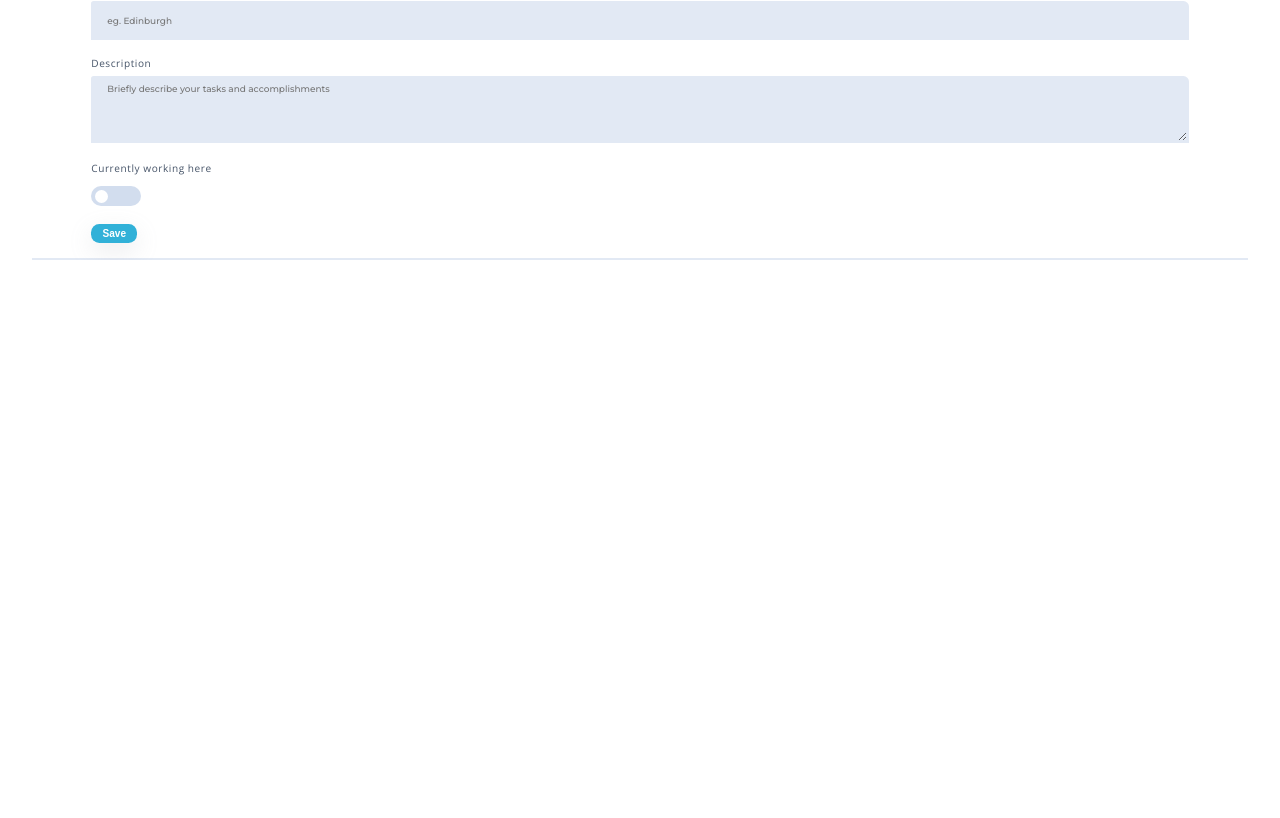
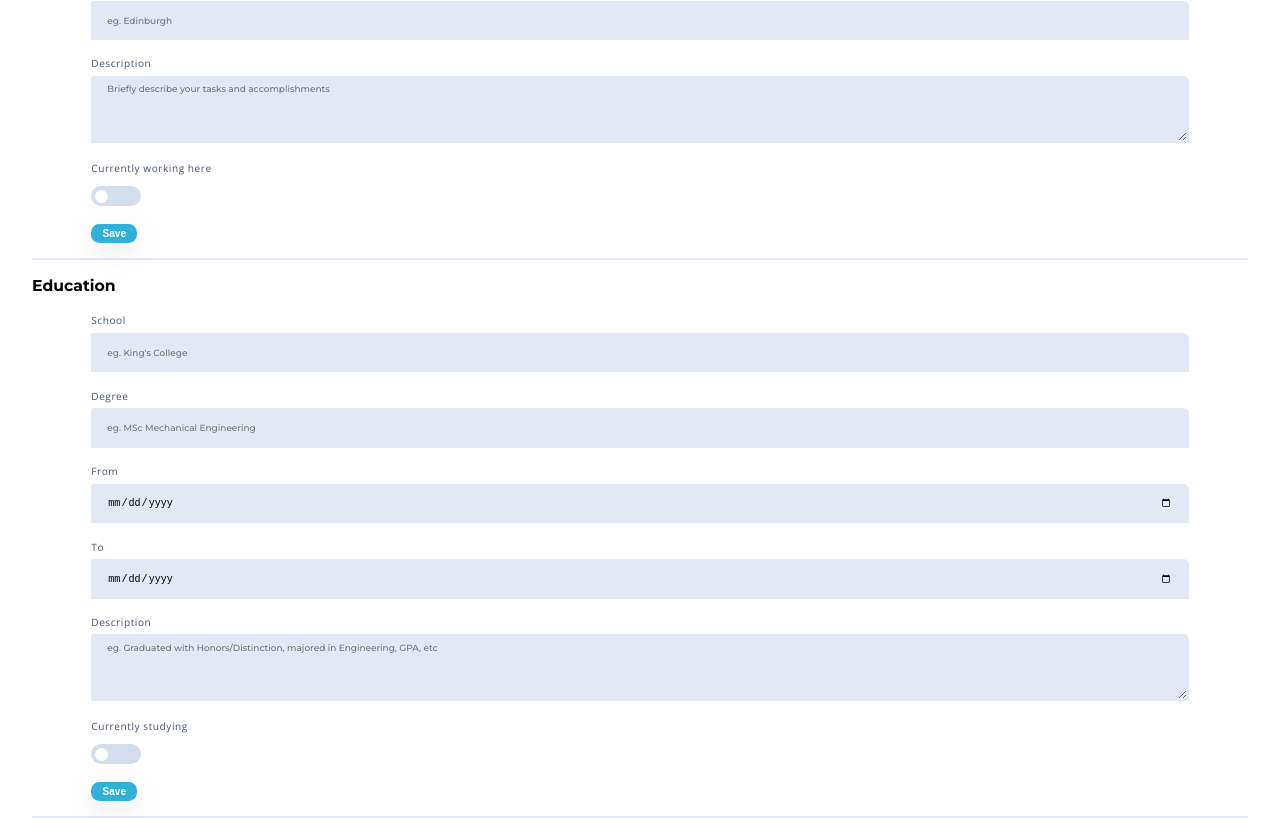
Before and after one commit to developedbygeo/Resume-builder, a React (Create React App) app: page / in a window 1280 px wide. Shown: the part 1148-1966 px from the top of the page. Before the commit the page ends 1408 px from the top, so only its background shows below. Built offline with nearby package versions, Linux system fonts and the light colour scheme.

Commit message:
Updating to render the new components

```diff
--- a/src/App.js
+++ b/src/App.js
@@ -6,6 +6,7 @@ import Personal from './components/Personal/Personal';
 import { LayoutContainer } from './components/shared/Container.styled';
 import Contact from './components/Contact/Contact';
 import Employment from './components/Employment/Employment';
+import Education from './components/Education/Education';
 
 const App = () => {
   return (
@@ -18,6 +19,7 @@ const App = () => {
             <Personal />
             <Contact />
             <Employment />
+            <Education />
           </LayoutContainer>
         </main>
       </>
```
